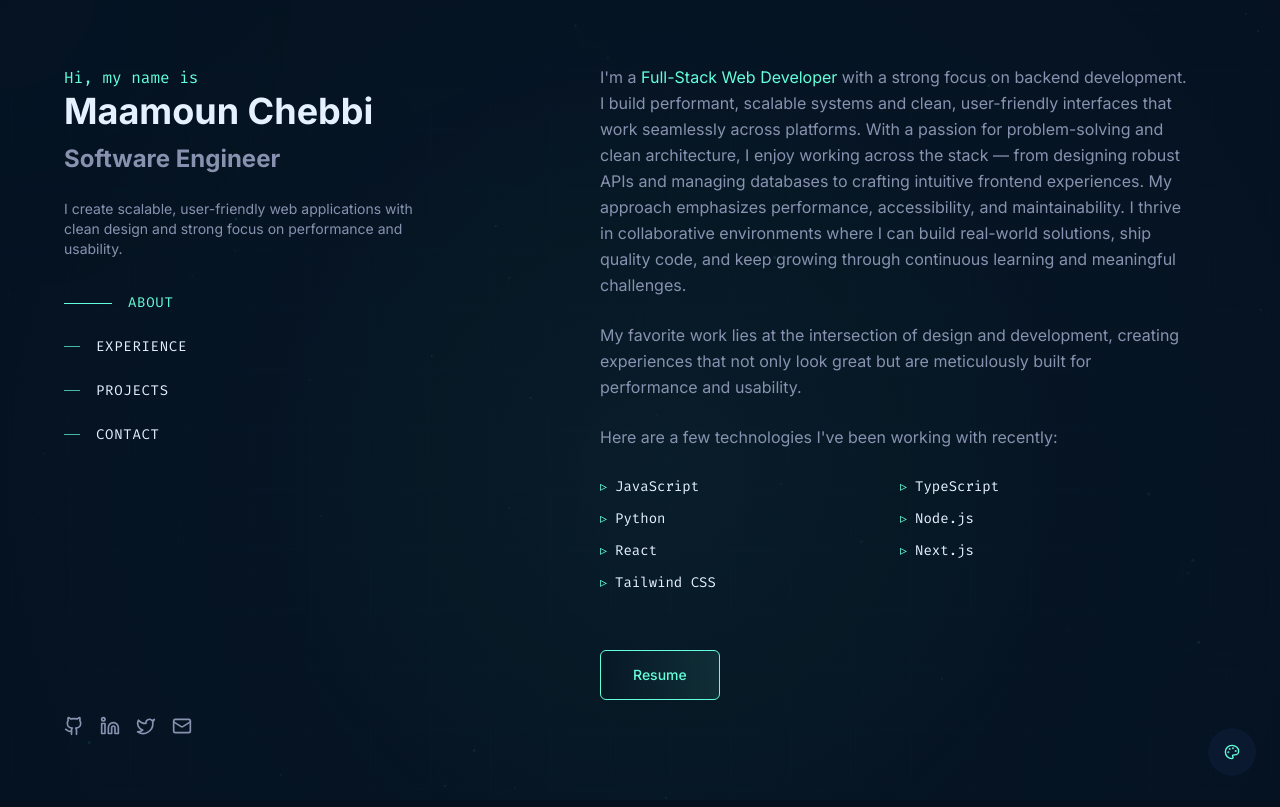
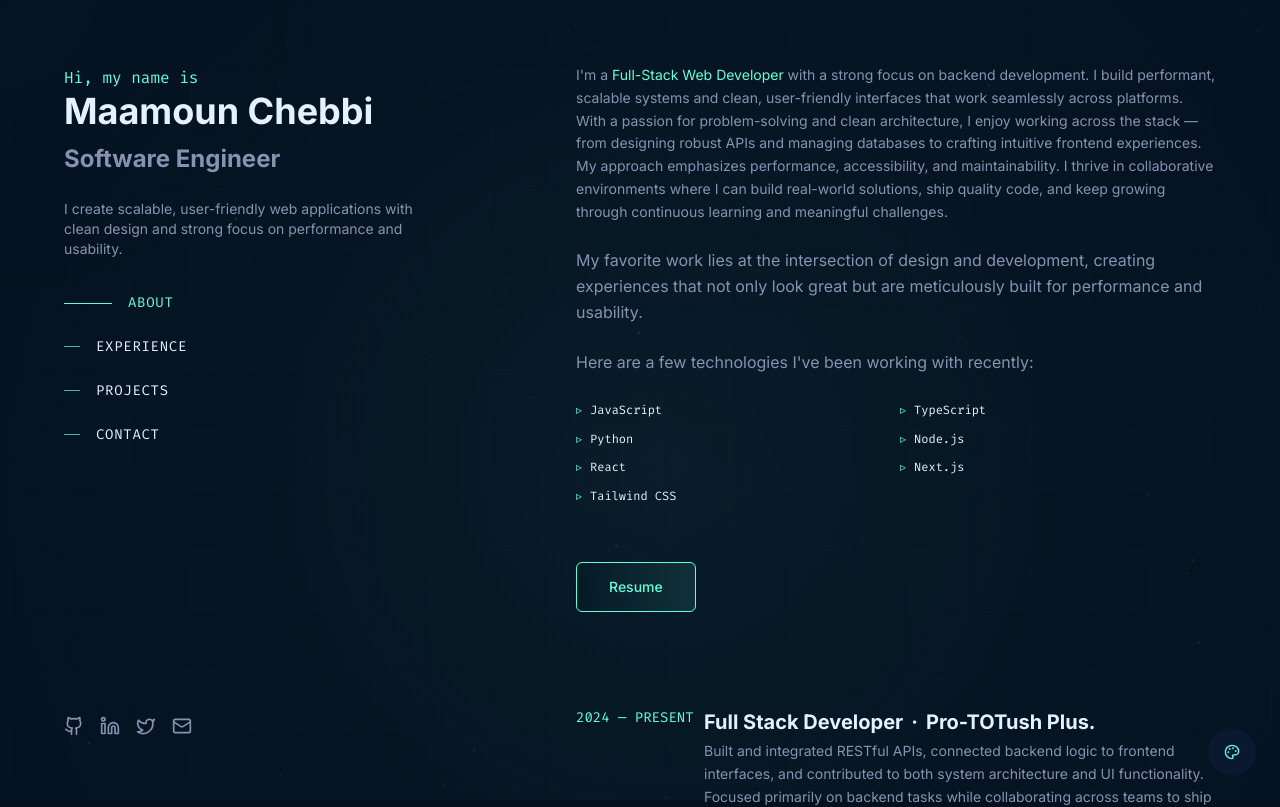
Before and after one commit to watch14/portfolio, a Next.js app: page / in a window 1280 px wide. Shown: the top 807 px of the page. Built offline with nearby package versions, Linux system fonts and the light colour scheme.

Commit message:
fix: improve layout and spacing in AboutSection and ExperienceSection for better presentation

```diff
--- a/components/sections/about-section.tsx
+++ b/components/sections/about-section.tsx
@@ -10,7 +10,7 @@ interface AboutSectionProps {
 const AboutSection = forwardRef<HTMLElement, AboutSectionProps>(
   ({ isDesktop }, ref) => {
     return (
-      <section id="about" ref={ref} className="px-6 py-4 pt-0 ">
+      <section id="about" ref={ref} className=" ">
         {!isDesktop && (
           <div>
             <h2 className="text-2xl font-bold text-light mb-8 ">
@@ -21,7 +21,7 @@ const AboutSection = forwardRef<HTMLElement, AboutSectionProps>(
 
         {!isDesktop && <div></div>}
         <div className="space-y-6">
-          <p className="text-muted mb-6 leading-relaxed">
+          <p className="text-muted mb-6 leading-relaxed text-sm">
             I'm a{" "}
             <span className="text-accent hover-snappy-text inline-block">
               Full-Stack Web Developer
@@ -46,7 +46,7 @@ const AboutSection = forwardRef<HTMLElement, AboutSectionProps>(
           <p className="text-muted">
             Here are a few technologies I've been working with recently:
           </p>
-          <ul className="grid grid-cols-2 gap-2 font-mono text-sm">
+          <ul className="grid grid-cols-2 gap-2 font-mono text-xs">
             <li className="flex items-center hover-snappy-text">
               <span className="text-accent mr-2">▹</span> JavaScript
             </li>
--- a/components/sections/experience-section.tsx
+++ b/components/sections/experience-section.tsx
@@ -42,7 +42,7 @@ const ExperienceSection = forwardRef<HTMLElement, ExperienceSectionProps>(
                   backend tasks while collaborating across teams to ship
                   reliable, scalable features.
                 </p>
-                <div className="flex flex-wrap gap-2 mb-6">
+                <div className="flex flex-wrap gap-2 mb-6 text-xs">
                   <span className="bg-medium text-accent px-3 py-1 rounded text-xs font-mono hover-snappy-scale">
                     Node.js
                   </span>
@@ -87,7 +87,7 @@ const ExperienceSection = forwardRef<HTMLElement, ExperienceSectionProps>(
                   inventory, and user authentication to deliver a smooth online
                   shopping experience.
                 </p>
-                <div className="flex flex-wrap gap-2 mb-6">
+                <div className="flex flex-wrap gap-2 mb-6 text-xs">
                   <span className="bg-medium text-accent px-3 py-1 rounded text-xs font-mono hover-snappy-scale">
                     Node.js
                   </span>
```
